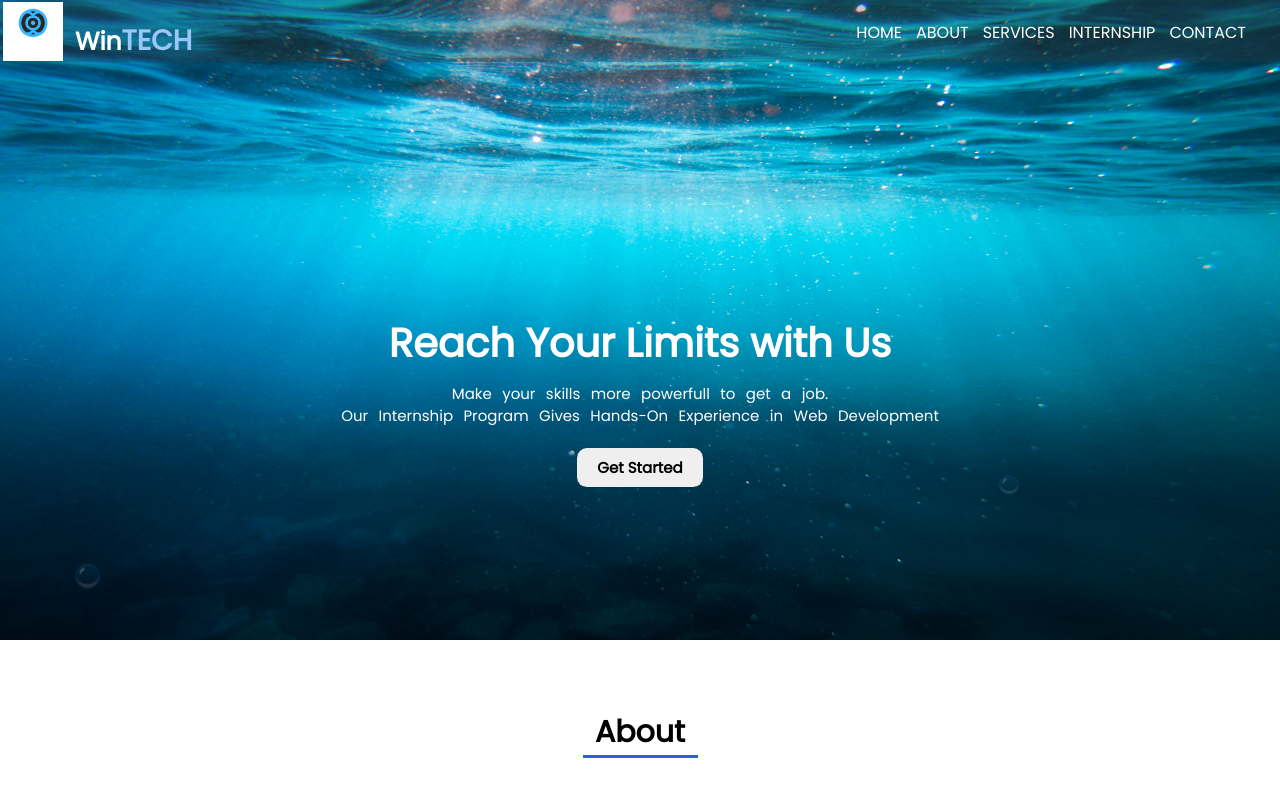
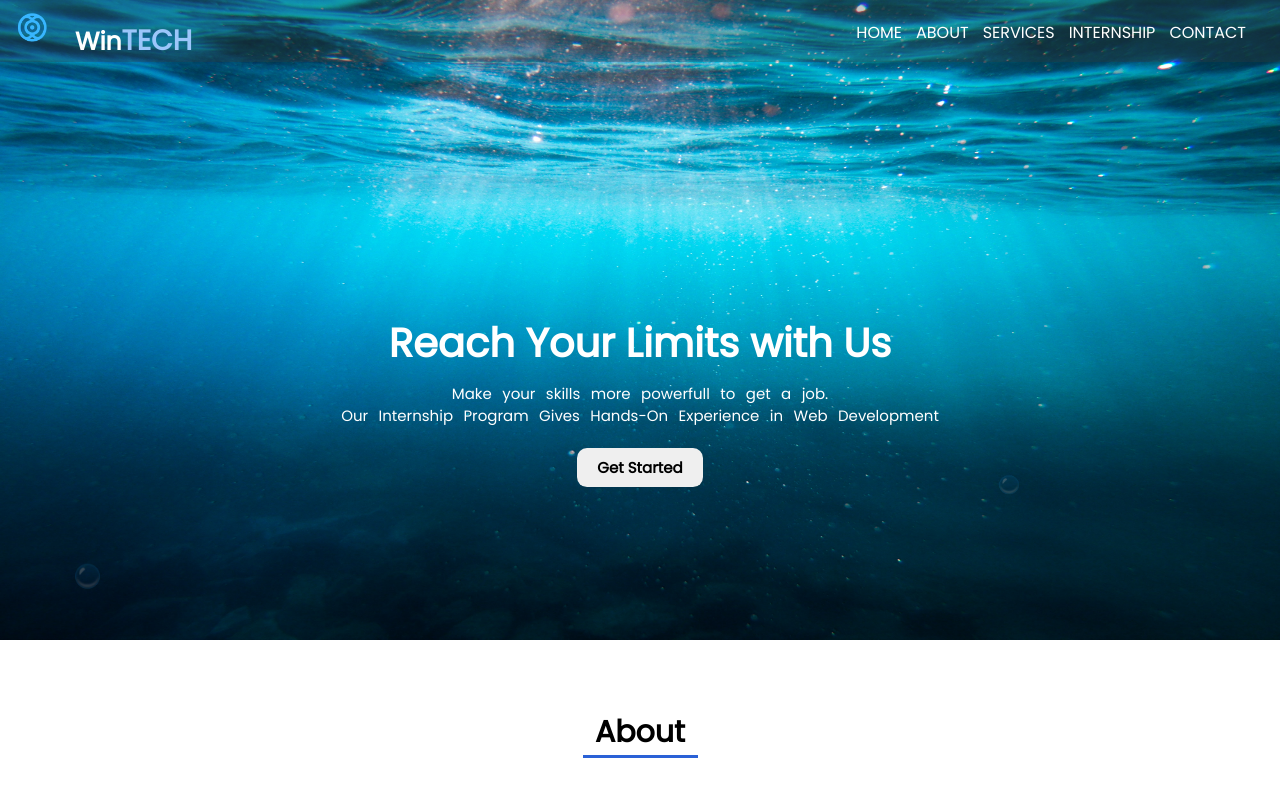
Before and after one commit to WinTECHSolutions/index, a plain HTML site: page index.html in a window 1280 px wide. Shown: the top 785 px of the page. Drawn offline with Linux system fonts and the light colour scheme.

Commit message:
Update index.html

```diff
--- a/index.html
+++ b/index.html
@@ -21,7 +21,7 @@
     <div id="header">
       <div class="nav">
         <div class="logo">
-          <img src="img/newlogo.jpg" alt="" />
+          <img src="img/newlogoblank.png" alt="" />
           <h2>Win<span>TECH</span></h2>
         </div>
         <div class="nav-bar">
```
